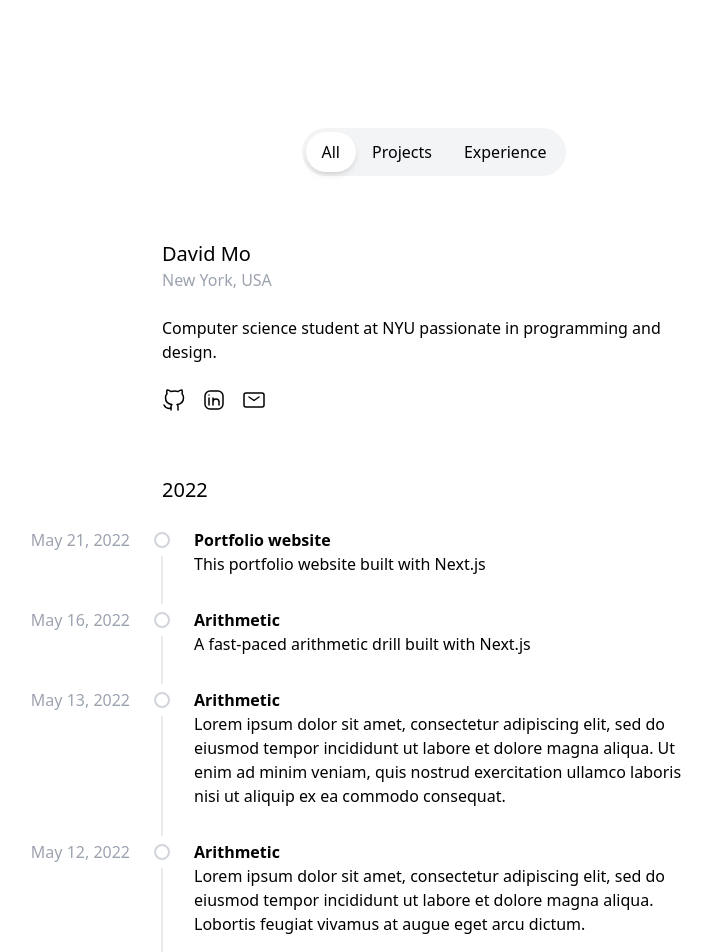
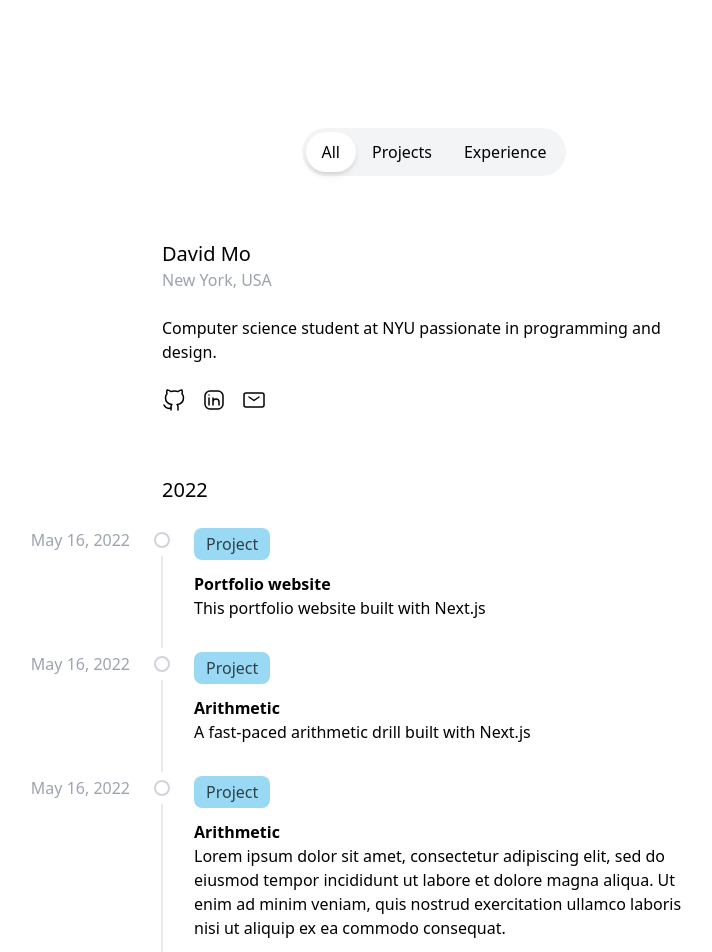
Before and after one commit to unknown/dmo.ooo, a Next.js app: page / in a window 1280 px wide. Shown: the top 952 px of the page, without its empty margins (206-918 px from the left). Built offline with nearby package versions, Linux system fonts and the light colour scheme.

Commit message:
Add tags to timeline

```diff
--- a/src/components/TimelineItem.tsx
+++ b/src/components/TimelineItem.tsx
@@ -7,11 +7,16 @@ type TimelineItemProps = React.ComponentPropsWithoutRef<"div"> & {
     title: string;
     text: string;
   };
+  tags: Array<{
+    title: string;
+    value: string;
+    color: string;
+  }>;
   drawLine?: boolean;
 };
 
 const TimelineItem = React.forwardRef<TimelineItemElement, TimelineItemProps>(
-  ({ data, drawLine = false, ...restProps }, forwardedRef) => {
+  ({ data, tags, drawLine = false, ...restProps }, forwardedRef) => {
     return (
       <div className="relative pb-8" {...restProps} ref={forwardedRef}>
         <p className="absolute -left-8 hidden -translate-x-full text-gray-400 lg:block">
@@ -23,6 +28,18 @@ const TimelineItem = React.forwardRef<TimelineItemElement, TimelineItemProps>(
         <div className="absolute h-4 w-4 translate-y-1 -translate-x-1/2 rounded-full border-2 border-gray-300 bg-white ring-8 ring-white" />
         <div className="pl-8">
           <p className="mb-2 text-gray-400 lg:hidden">{data.date}</p>
+          <div className="flex flex-row gap-3">
+            {tags.map((item) => {
+              return (
+                <div
+                  className="mb-3 rounded-lg px-3 py-1"
+                  style={{ background: item.color }}
+                >
+                  <p className="opacity-70">{item.title}</p>
+                </div>
+              );
+            })}
+          </div>
           <h2 className="font-bold">{data.title}</h2>
           <p>{data.text}</p>
         </div>
--- a/src/pages/index.tsx
+++ b/src/pages/index.tsx
@@ -5,6 +5,84 @@ import SegmentedControl from "../components/SegmentedControl";
 import TimelineItem from "../components/TimelineItem";
 
 const Home: NextPage = () => {
+  const posts = [
+    {
+      data: {
+        date: "May 16, 2022",
+        title: "Portfolio website",
+        text: "This portfolio website built with Next.js",
+      },
+      tags: [
+        {
+          title: "Project",
+          value: "projects",
+          color: "#9AD9F4",
+        },
+      ],
+    },
+    {
+      data: {
+        date: "May 16, 2022",
+        title: "Arithmetic",
+        text: "A fast-paced arithmetic drill built with Next.js",
+      },
+      tags: [
+        {
+          title: "Project",
+          value: "projects",
+          color: "#9AD9F4",
+        },
+      ],
+    },
+    {
+      data: {
+        date: "May 16, 2022",
+        title: "Arithmetic",
+        text: "Lorem ipsum dolor sit amet, consectetur adipiscing elit, sed do eiusmod tempor incididunt ut labore et dolore magna aliqua. Ut enim ad minim veniam, quis nostrud exercitation ullamco laboris nisi ut aliquip ex ea commodo consequat.",
+      },
+      tags: [
+        {
+          title: "Project",
+          value: "projects",
+          color: "#9AD9F4",
+        },
+      ],
+    },
+    {
+      data: {
+        date: "May 16, 2022",
+        title: "Arithmetic",
+        text: "Lorem ipsum dolor sit amet, consectetur adipiscing elit, sed do eiusmod tempor incididunt ut labore et dolore magna aliqua. Lobortis feugiat vivamus at augue eget arcu dictum.",
+      },
+      tags: [
+        {
+          title: "Project",
+          value: "projects",
+          color: "#9AD9F4",
+        },
+        {
+          title: "Experience",
+          value: "experience",
+          color: "#F4E09A",
+        },
+      ],
+    },
+    {
+      data: {
+        date: "May 16, 2022",
+        title: "Arithmetic",
+        text: "Lorem ipsum dolor sit amet, consectetur adipiscing elit, sed do eiusmod tempor incididunt ut labore et dolore magna aliqua. Id semper risus in hendrerit gravida rutrum quisque non.",
+      },
+      tags: [
+        {
+          title: "Project",
+          value: "projects",
+          color: "#9AD9F4",
+        },
+      ],
+    },
+  ];
+
   return (
     <div className="min-h-screen antialiased">
       <Head>
@@ -42,45 +120,16 @@ const Home: NextPage = () => {
         </div>
         <div className="mt-16">
           <h1 className="mb-6 text-xl">2022</h1>
-          <TimelineItem
-            data={{
-              date: "May 21, 2022",
-              title: "Portfolio website",
-              text: "This portfolio website built with Next.js",
-            }}
-            drawLine
-          />
-          <TimelineItem
-            data={{
-              date: "May 16, 2022",
-              title: "Arithmetic",
-              text: "A fast-paced arithmetic drill built with Next.js",
-            }}
-            drawLine
-          />
-          <TimelineItem
-            data={{
-              date: "May 13, 2022",
-              title: "Arithmetic",
-              text: "Lorem ipsum dolor sit amet, consectetur adipiscing elit, sed do eiusmod tempor incididunt ut labore et dolore magna aliqua. Ut enim ad minim veniam, quis nostrud exercitation ullamco laboris nisi ut aliquip ex ea commodo consequat.",
-            }}
-            drawLine
-          />
-          <TimelineItem
-            data={{
-              date: "May 12, 2022",
-              title: "Arithmetic",
-              text: "Lorem ipsum dolor sit amet, consectetur adipiscing elit, sed do eiusmod tempor incididunt ut labore et dolore magna aliqua. Lobortis feugiat vivamus at augue eget arcu dictum.",
-            }}
-            drawLine
-          />
-          <TimelineItem
-            data={{
-              date: "May 1, 2022",
-              title: "Arithmetic",
-              text: "Lorem ipsum dolor sit amet, consectetur adipiscing elit, sed do eiusmod tempor incididunt ut labore et dolore magna aliqua. Id semper risus in hendrerit gravida rutrum quisque non.",
-            }}
-          />
+          {posts.map((item, i) => {
+            return (
+              <TimelineItem
+                key={item.data.title}
+                data={item.data}
+                tags={item.tags}
+                drawLine={i + 1 !== posts.length}
+              />
+            );
+          })}
         </div>
       </main>
     </div>
```
